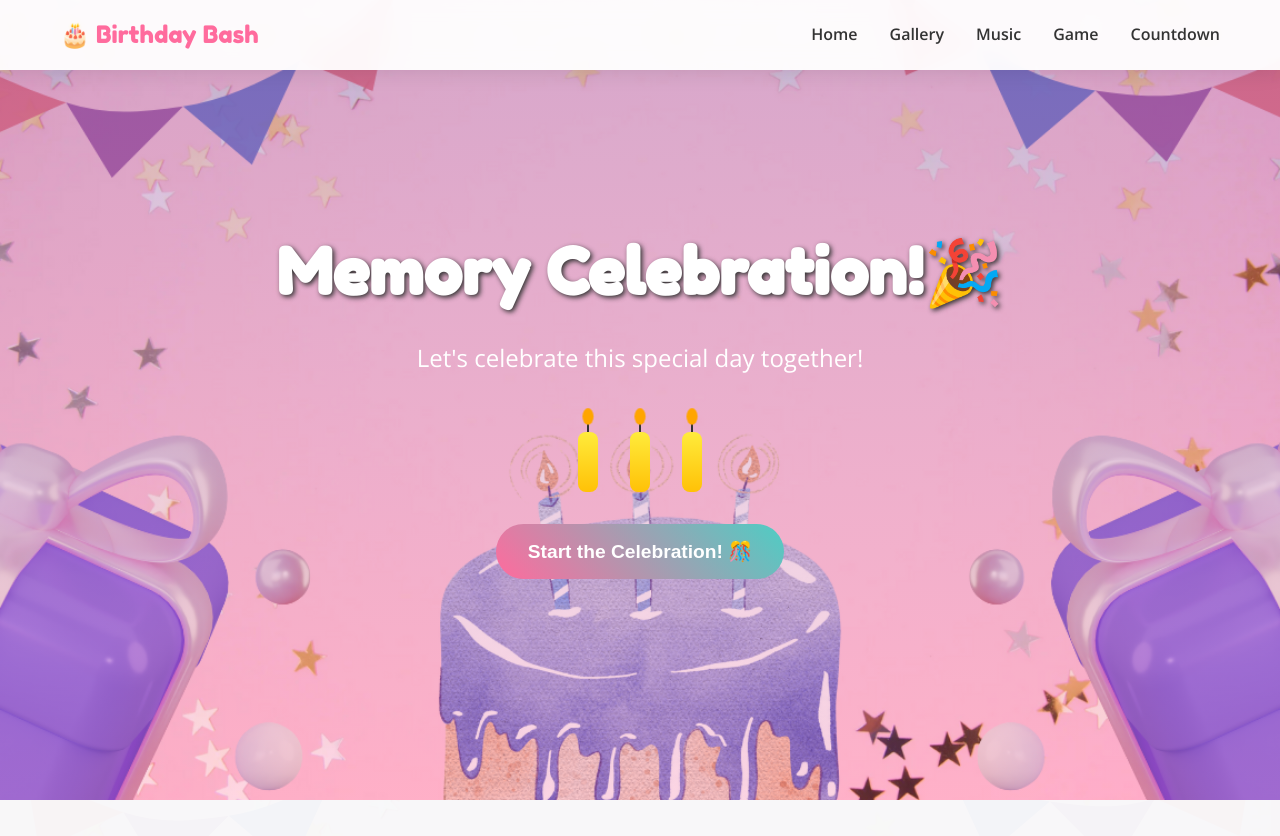
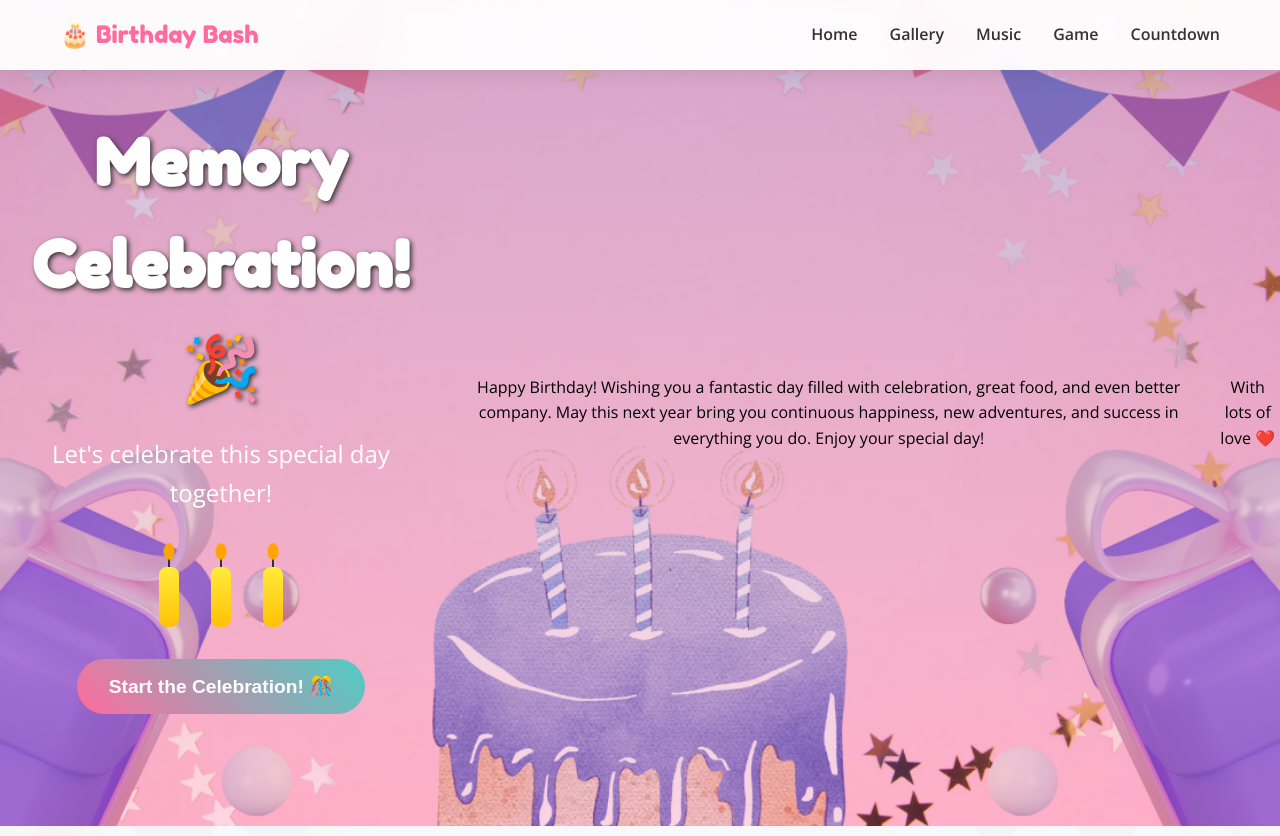
Before and after one commit to Priangsu123/Birthday1, a plain HTML site: page index.html in a window 1280 px wide. Shown: the top 836 px of the page. Drawn offline with nearby package versions, Linux system fonts and the light colour scheme.

Commit message:
Update index.html

```diff
--- a/index.html
+++ b/index.html
@@ -114,6 +114,19 @@
             </button>
 
         </div>
+          <p>
+                Happy Birthday!
+               Wishing you a fantastic day filled with celebration,
+              great food, and even better company.
+              May this next year bring you continuous happiness, new adventures,
+              and success in everything you do. Enjoy your special day!
+            </p>
+
+            <p>
+                With lots of love ❤️
+            </p>
+        </div>
+    </div>
 
     </section>
 
```
